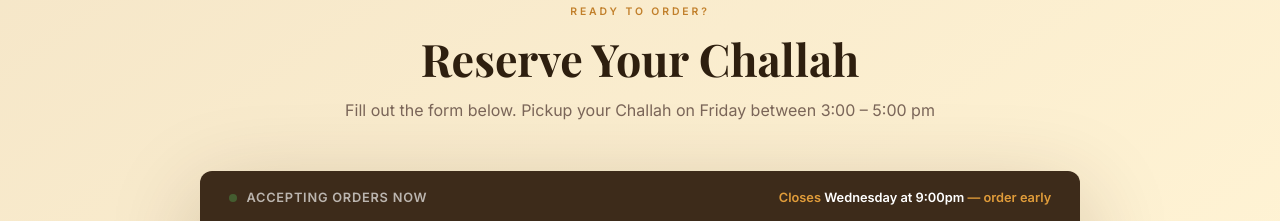
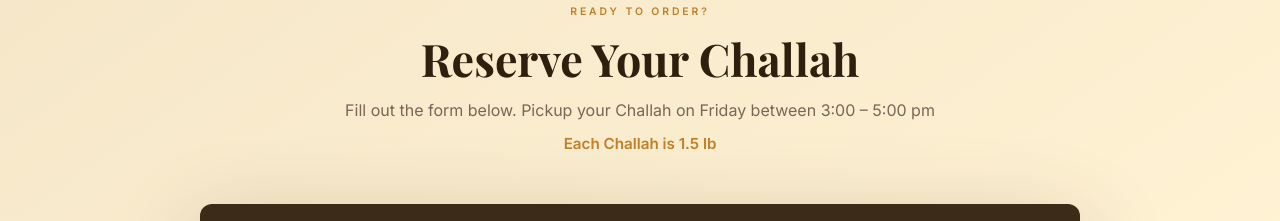
Before and after one commit to akronrabbi/mussies-challah, a plain HTML site: page index.html in a window 1280 px wide. Shown: the part 974-1195 px from the top of the page. Drawn offline with nearby package versions, Linux system fonts and the light colour scheme; a web font is replaced by a local one.

Commit message:
Add challah weight detail before order form

```diff
--- a/index.html
+++ b/index.html
@@ -698,6 +698,7 @@
         <span class="tag">Ready to Order?</span>
         <h2>Reserve Your Challah</h2>
         <p>Fill out the form below. Pickup your Challah on Friday between 3:00 – 5:00 pm</p>
+        <p style="margin-top:0.5rem; font-size:0.95rem; color:var(--golden); font-weight:600;">Each Challah is 1.5 lb</p>
       </div>
       <div class="form-card fade-up">
         <div class="form-topbar">
```
